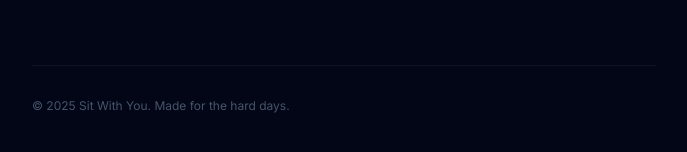
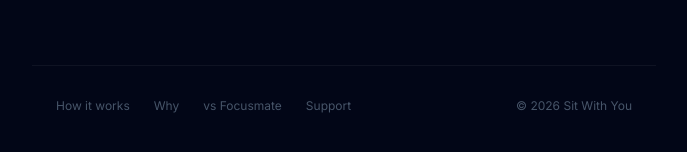
Before and after one commit to dkennedy1984/still-here, a Next.js app in the folder apps/web/: page /why in a window 1280 px wide. Shown: the part 1582-1734 px from the top of the page, without its empty margins (296-983 px from the left). Built offline with nearby package versions, Linux system fonts and the light colour scheme.

Commit message:
feat: gentle upgrade confirmation pill, support email in footer and upgrade page

```diff
--- a/apps/web/src/app/page.tsx
+++ b/apps/web/src/app/page.tsx
@@ -32,6 +32,13 @@ function HomePageContent() {
 
   const searchParams = useSearchParams();
   const upgraded = searchParams?.get("upgraded") === "true";
+  const [showUpgraded, setShowUpgraded] = useState(upgraded);
+  useEffect(() => {
+    if (upgraded) {
+      const t = setTimeout(() => setShowUpgraded(false), 8000);
+      return () => clearTimeout(t);
+    }
+  }, [upgraded]);
 
 
   useEffect(() => {
@@ -63,9 +70,13 @@ function HomePageContent() {
 
   return (
     <main className="min-h-screen flex flex-col bg-slate-950 px-6">
-      {upgraded && (
-        <div className="absolute top-8 left-0 right-0 text-center text-sm text-green-400/80 animate-fade-in z-10">
-          You're all set. I'm here whenever you need.
+      {showUpgraded && (
+        <div className="absolute top-6 left-1/2 -translate-x-1/2 flex flex-col items-center gap-2 animate-fade-in z-10">
+          <div className="flex items-center gap-2 px-4 py-2 rounded-full bg-green-400/10 border border-green-400/20">
+            <div className="w-2 h-2 rounded-full bg-green-400 animate-pulse" />
+            <span className="text-sm text-green-400/90">You're all set</span>
+          </div>
+          <p className="text-xs text-slate-500">I'm here whenever you need.</p>
         </div>
       )}
 
--- a/apps/web/src/app/upgrade/page.tsx
+++ b/apps/web/src/app/upgrade/page.tsx
@@ -161,6 +161,10 @@ export default function UpgradePage() {
           </form>
         )}
       </div>
+
+      <p className="text-xs text-slate-600 mt-8">
+        Need help? <a href="mailto:support@sitwithyou.app" className="text-slate-500 hover:text-slate-300 transition-colors underline underline-offset-2">support@sitwithyou.app</a>
+      </p>
     </main>
   );
 }
--- a/apps/web/src/components/ContentLayout.tsx
+++ b/apps/web/src/components/ContentLayout.tsx
@@ -108,8 +108,14 @@ export function ContentLayout({ children, sources, ctaButton = "I'm ready", ctaM
           )}
 
           {/* Footer */}
-          <footer className="mt-16 pt-8 border-t border-white/5 text-xs text-slate-600">
-            <p>© 2025 Sit With You. Made for the hard days.</p>
+          <footer className="border-t border-white/5 py-8 mt-16">
+            <div className="max-w-2xl mx-auto px-6 flex flex-wrap gap-6 text-xs text-slate-600">
+              <Link href="/how-it-works" className="hover:text-slate-400 transition-colors">How it works</Link>
+              <Link href="/why" className="hover:text-slate-400 transition-colors">Why</Link>
+              <Link href="/vs-focusmate" className="hover:text-slate-400 transition-colors">vs Focusmate</Link>
+              <a href="mailto:support@sitwithyou.app" className="hover:text-slate-400 transition-colors">Support</a>
+              <span className="ml-auto">© {new Date().getFullYear()} Sit With You</span>
+            </div>
           </footer>
         </main>
       </div>
```
